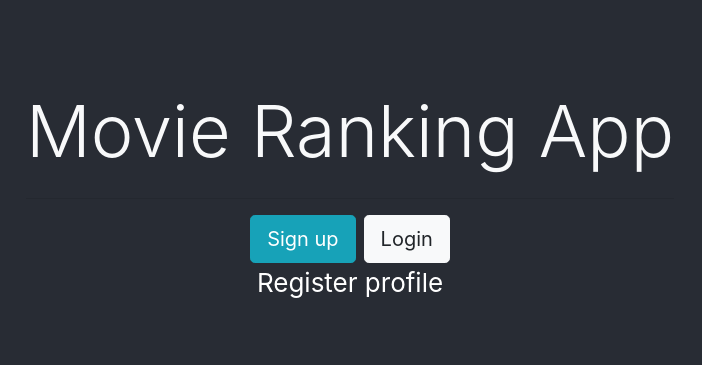
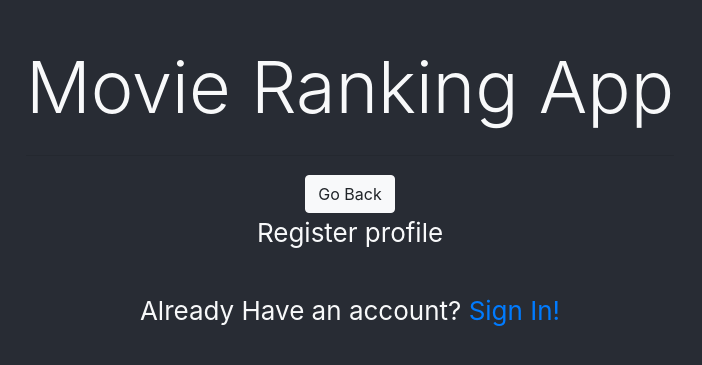
Before and after one commit to ncklasala/Movie_ranking, a React (Create React App) app in the folder client/: page /register in a window 1280 px wide. Shown: the part 205-570 px from the top of the page, without its empty margins (290-992 px from the left). Built offline with nearby package versions, Linux system fonts and the light colour scheme.

Commit message:
Added to navigation

```diff
--- a/client/src/App.js
+++ b/client/src/App.js
@@ -2,6 +2,7 @@ import React from "react";
 import "./App.css";
 import GuestLanding from "./components/layout/GuestLanding";
 import Register from "./components/users/Register";
+import Login from "./components/users/Login";
 import { BrowserRouter as Router, Route, Switch } from "react-router-dom";
 import jwt_decode from "jwt-decode";
 import setAuthToken from "./utils/setAuthToken";
@@ -35,8 +36,22 @@ function App() {
       <Router>
         <div className="App">
           <header className="App-header">
-            <GuestLanding />
-            <Route exact path="/register" component={Register} />
+            <div className="landing">
+              <div className="dark-overlay landing-inner text-light">
+                <div className="container">
+                  <div className="row">
+                    <div className="col-md-12 text-center">
+                      <h1 className="display-3 mb-4">Movie Ranking App</h1>
+                      <hr />
+
+                      <Route exact path="/" component={GuestLanding} />
+                      <Route exact path="/register" component={Register} />
+                      <Route exact path="/login" component={Login} />
+                    </div>
+                  </div>
+                </div>
+              </div>
+            </div>
           </header>
         </div>
       </Router>
--- a/client/src/components/layout/GuestLanding.js
+++ b/client/src/components/layout/GuestLanding.js
@@ -6,13 +6,7 @@ import Button from "react-bootstrap/Button";
 class GuestLanding extends Component {
   render() {
     return (
-      <div className="landing">
-        <div className="dark-overlay landing-inner text-light">
-          <div className="container">
-            <div className="row">
-              <div className="col-md-12 text-center">
-                <h1 className="display-3 mb-4">Movie Ranking App</h1>
-                <hr />
+      <div className="guestlanding">
         <Link to="/register" className="btn btn-lg btn-info mr-2">
           Sign up
         </Link>
@@ -21,10 +15,6 @@ class GuestLanding extends Component {
           Login
         </Link>
       </div>
-            </div>
-          </div>
-        </div>
-      </div>
     );
   }
 }
--- a/client/src/components/users/Login.js
+++ b/client/src/components/users/Login.js
@@ -0,0 +1,19 @@
+import React, { Component } from "react";
+import { Link } from "react-router-dom";
+
+class Login extends Component {
+  render() {
+    return (
+      <div className="login">
+        <Link to="/" className="btn btn-light">
+          Go Back
+        </Link>
+        <div>Login</div>
+        <p>
+          Don't Have an account? <Link to="/register">Sign up!</Link>
+        </p>
+      </div>
+    );
+  }
+}
+export default Login;
--- a/client/src/components/users/Register.js
+++ b/client/src/components/users/Register.js
@@ -1,8 +1,19 @@
 import React, { Component } from "react";
-
+import { Link } from "react-router-dom";
 class Register extends Component {
   render() {
-    return <div>Register profile</div>;
+    return (
+      <div className="register">
+        <Link to="/" className="btn btn-light">
+          Go Back
+        </Link>
+        <div>Register profile</div>
+        <br />
+        <p>
+          Already Have an account? <Link to="/login">Sign In!</Link>
+        </p>
+      </div>
+    );
   }
 }
 export default Register;
```
Lines whose indentation alone changed are shown as unchanged.
